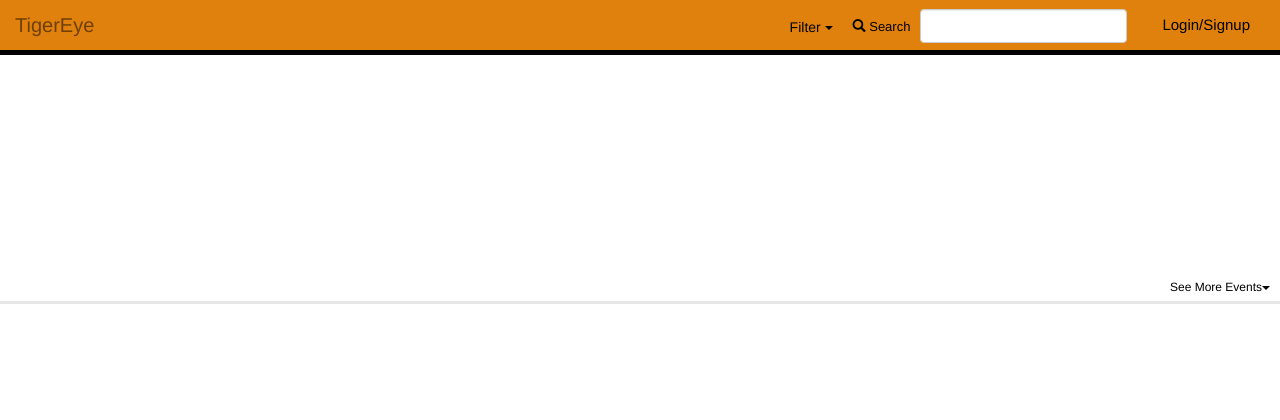
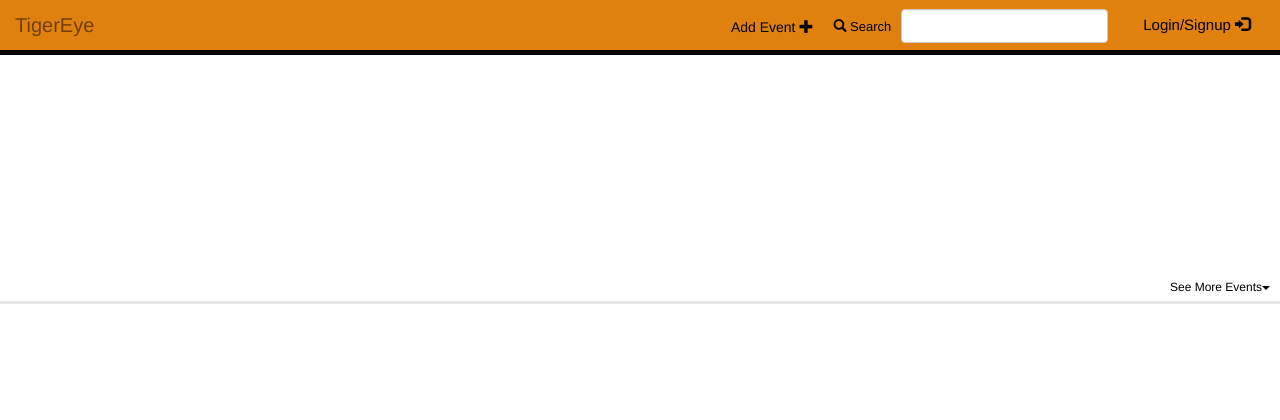
Before and after one commit to ssingh32/tigereye, a PHP site: page /pages/index.html in a window 1280 px wide. Shown: the top 420 px of the page. Run offline with PHP 8.4, Linux system fonts and the light colour scheme; data that the repository does not hold is empty.

Commit message:
Basic modal added for add event

```diff
--- a/pages/index.html
+++ b/pages/index.html
@@ -4,10 +4,11 @@
 	<title>TigerEye</title>
 		<meta charset="utf-8">
 		<meta name="viewport" content="width=device-width, initial-scale=1">
+        <script src="https://ajax.googleapis.com/ajax/libs/jquery/1.12.4/jquery.min.js"></script>
 		<link rel="stylesheet" href="../stylesheets/bootstrap.css"/>
 		<link rel="stylesheet" href="../stylesheets/tigereye_styling.css"/>
 		<link rel="shortcut icon" href=""/>
-		<script src="https://ajax.googleapis.com/ajax/libs/jquery/1.12.4/jquery.min.js"></script>
+
 		<script src="../js/bootstrap.js"></script>
 		<script src="../js/tigereye.js"></script>
 	</head>
@@ -17,15 +18,14 @@
 			<div class="container-fluid">
 				<div class="navbar-header">
 					<a href ="index.html" id="headerNav" class="navbar-brand">TigerEye</a>
-					<button id="small-window-menu" class="navbar-toggle" data-toggle="collapse" data-target=".nav-data-collapsed" class="navbar-toggle collapsed">Menu <span class="caret"></span>
-					</button>
+					<button id="small-window-menu" class="navbar-toggle" data-toggle="collapse" data-target=".nav-data-collapsed" class="navbar-toggle collapsed">Menu <span class="caret"></span></button>
 				</div>
 				<div class="collapse navbar-collapse nav-data-collapsed" style="height:auto">
                     <!--TODO do this better so its not a workaround to get login to float all the way right first-->
 
                     <!--Login/Signup-->
                     <ul id="login" class="nav navbar-nav">
-						<li><a href="login_page.html">Login/Signup</a></li>
+						<li><a href="login_page.html">Login/Signup <span class="glyphicon glyphicon-log-in"></span></a></li>
 					</ul>
 
                     <!--Search-->
@@ -37,14 +37,10 @@
 					</ul>
 
                     <!--dropdown for the filter-->
-                    <ul id="filter" class="nav navbar-nav">
-						<li class="dropdown">
-                            <button type="button" class="btn btn-primary btn-sm" class="dropdown-toggle" data-toggle="dropdown" id="filter-button" >Filter <span class="caret"></span></button>
-                            <ul class="dropdown-menu">
-                                <li id="filter-element">Sports</li>
-                                <li id="filter-element">Free</li>
-                            </ul>
-					    </li>
+                    <ul id="add-event" class="nav navbar-nav">
+
+                            <button type="button" class="btn btn-primary btn-sm" id="modal-button" data-toggle="modal" data-target="#add-event-modal">Add Event <span class="glyphicon glyphicon-plus"></span></button>
+
 					</ul>
 				</div>
 			</div>
@@ -52,6 +48,24 @@
 
         <!--Start of main page-->
         <div id="page" class="container-fluid col-md-12">
+            <!-- Modal -->
+            <div id="add-event-modal" class="modal fade" role="dialog">
+                <div class="modal-dialog">
+                    <!-- Modal content-->
+                    <div class="modal-content">
+                        <div class="modal-header">
+                            <button type="button" class="close" data-dismiss="modal">&times;</button>
+                            <h4 class="modal-title">Modal Header</h4>
+                        </div>
+                        <div class="modal-body">
+                            <p>Some text in the modal.</p>
+                        </div>
+                        <div class="modal-footer">
+                            <button type="button" class="btn btn-default" data-dismiss="modal">Close</button>
+                        </div>
+                    </div>
+                </div>
+            </div>
 
             <!-- Events Div -->
             <div id="events-div" class="container-fluid col-md-12">
--- a/stylesheets/tigereye_styling.css
+++ b/stylesheets/tigereye_styling.css
@@ -80,12 +80,12 @@ body {
     color: rgba(0,0,0,0.5);
 }
 
-#filter {
+#add-event {
     padding-top: 9px;
     float: right;
 }
 
-#filter-button {
+#modal-button {
     padding-top: 8px;
     font-size: 14px;
     color: #000000;
@@ -93,12 +93,8 @@ body {
     border: 0px;
 }
 
-#filter-button:hover {
+#modal-button:hover {
     color: rgba(0,0,0,0.5);
-}
-
-#filter-element:hover {
-    background-color: #E1810D;
 }
 
 #page {
```
